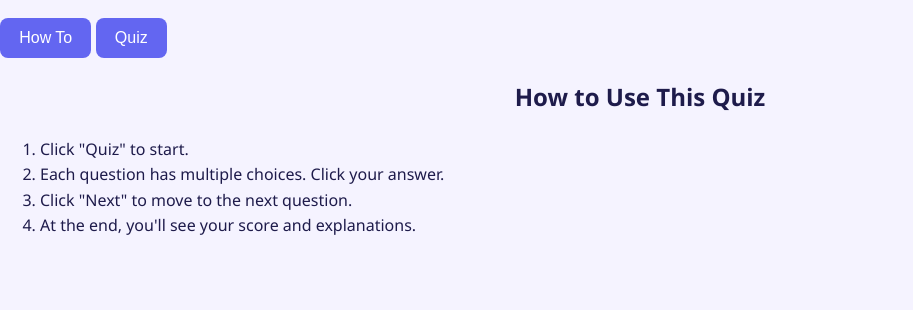
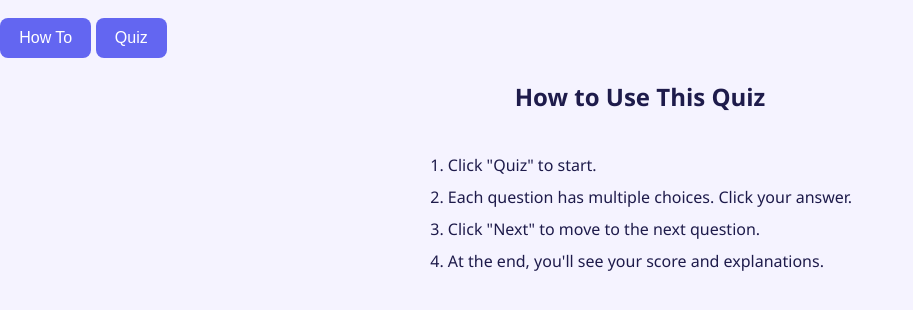
Before and after one commit to BluUsername/miniature-octo-potato, a plain HTML site: page index.html in a window 1280 px wide. Shown: the part 76-386 px from the top of the page, without its empty margins (0-913 px from the left). Drawn offline with Linux system fonts and the light colour scheme.

Commit message:
Update CSS

```diff
--- a/assets/css/styles.css
+++ b/assets/css/styles.css
@@ -1,10 +1,11 @@
 /* ----------------------------
    Global Styles
    ---------------------------- */
+
 body {
     font-family: 'Segoe UI', Tahoma, Geneva, Verdana, sans-serif;
     background-color: #f5f3ff; /* soft lavender */
-  color: #1e1b4b;             /* dark indigo */
+    color: #1e1b4b; /* dark indigo */
     margin: 0;
     padding: 0;
     line-height: 1.6;
@@ -27,6 +28,7 @@ h1, h2 {
 /* ----------------------------
    Navigation / Section Buttons
    ---------------------------- */
+
 button {
     background-color: #6366f1; /* soft indigo */
     color: white;
@@ -50,6 +52,7 @@ button:disabled {
 /* ----------------------------
    Question + Options
    ---------------------------- */
+
 #options-list {
     list-style-type: none;
     padding: 0;
@@ -98,6 +101,7 @@ button:disabled {
 /* ----------------------------
    Sections
    ---------------------------- */
+
 .hidden {
     display: none !important;
 }
@@ -126,10 +130,37 @@ button:disabled {
 /* ----------------------------
    Utility
    ---------------------------- */
+
 .center {
     text-align: center;
+    margin: 2rem 0;
+}
+
+.center button {
+    margin: 0 15px;
 }
 
 .mt-2 {
     margin-top: 2rem;
 }
+
+/* ----------------------------
+   Centering Improvements
+   ---------------------------- */
+
+/* Center how-to instructions */
+#howto-section {
+    text-align: center;
+}
+
+#howto-section ol {
+    display: inline-block;
+    text-align: left;
+    margin: 1rem auto;
+    padding-left: 20px;
+}
+
+#howto-section li {
+    margin-bottom: 8px;
+    line-height: 1.5;
+}
```
Lines whose indentation alone changed are shown as unchanged.
